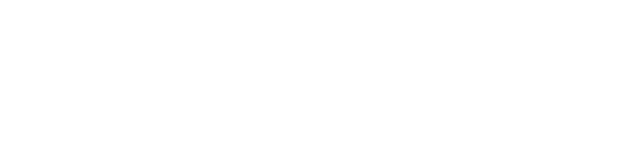
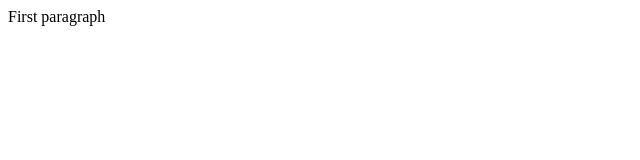
Before and after one commit to thisumdev/learning-git, a plain HTML site: page index.html in a window 1280 px wide. Shown: the whole page, without its empty margins (0-640 px from the left). Drawn offline with Linux system fonts and the light colour scheme.

Commit message:
Update index.html

```diff
--- a/index.html
+++ b/index.html
@@ -4,5 +4,8 @@
     <meta name="viewport" content="width=device-width, initial-scale=1.0" />
     <title>My First GIT project.</title>
   </head>
-  <body></body>
+  <body>
+
+    <p>First paragraph</p>
+  </body>
 </html>
```
